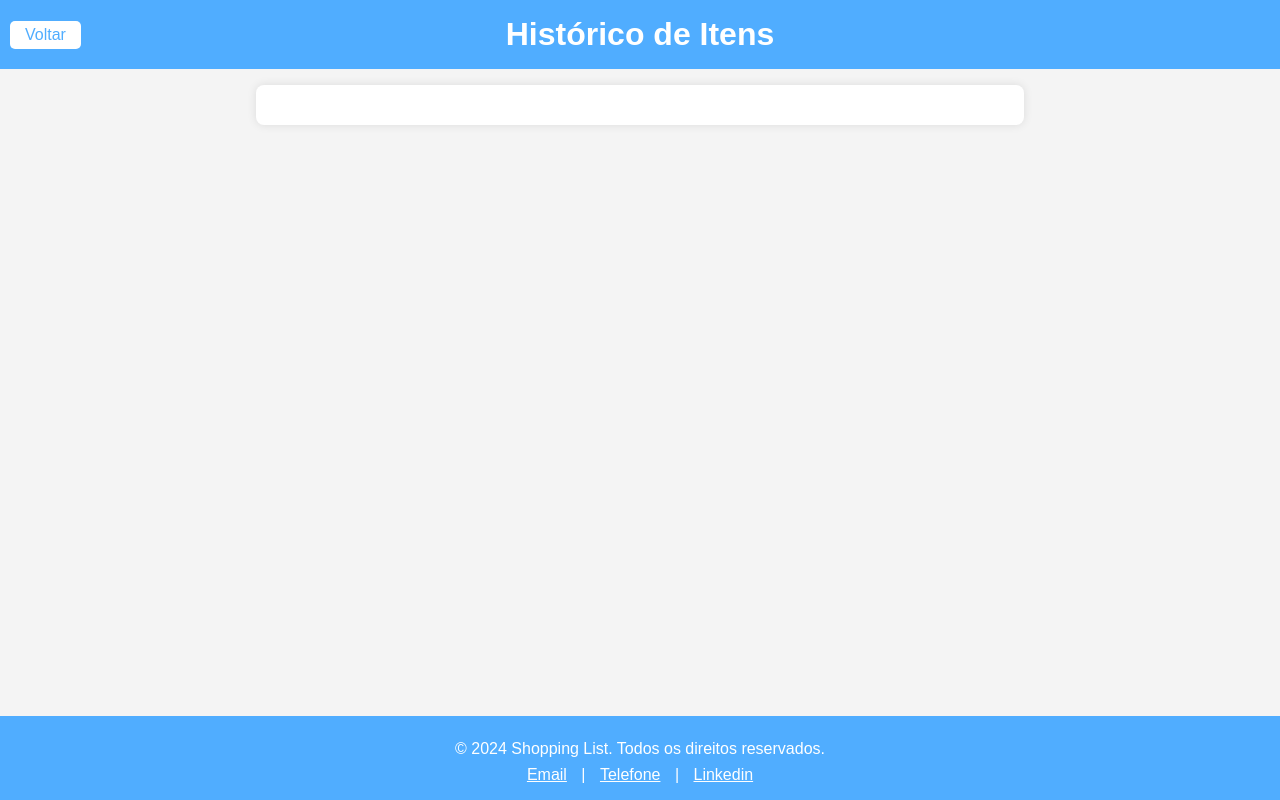
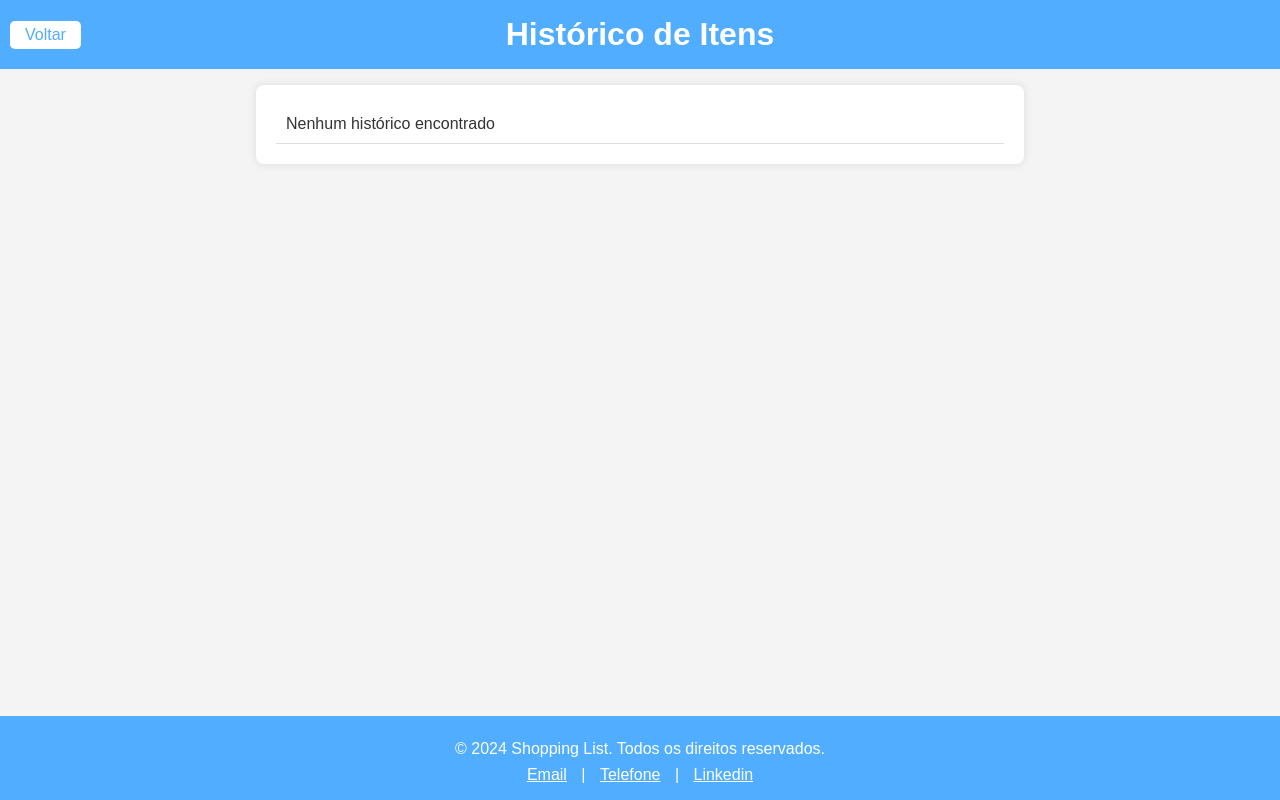
Before and after one commit to gustavohschwartz/lista-compras, a plain HTML site: page html/historico.html in a window 1280 px wide. Drawn offline with Linux system fonts and the light colour scheme; the site is published under a folder, as on GitHub Pages, so addresses that start at the root find nothing.

Commit message:
Update historico.html

```diff
--- a/html/historico.html
+++ b/html/historico.html
@@ -5,7 +5,7 @@
     <meta name="viewport" content="width=device-width, initial-scale=1.0">
     <title>Histórico de Livros</title>
     <link rel="stylesheet" href="../css/historico.css">
-    <script src="/js/historico.js"></script>
+    <script src="../js/historico.js"></script>
 </head>
 <body>
     <header>
```
